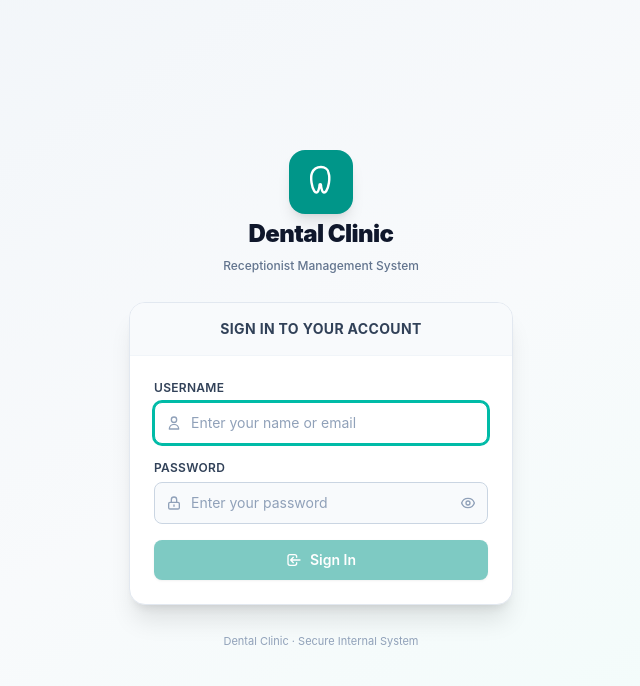
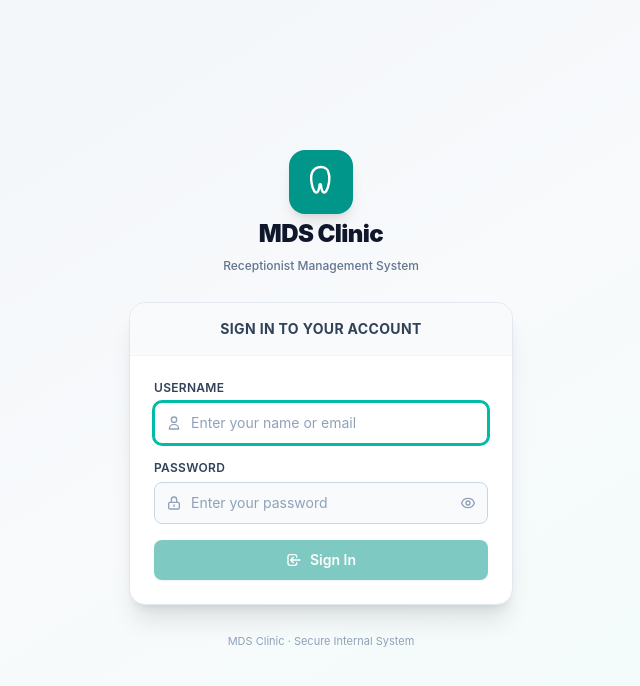
Before and after one commit to PrimeTech-LLC/Dental-client-management-product, a React (Vite) app in the folder app/: page / in a window 1280 px wide. Shown: the top 686 px of the page, without its empty margins (319-959 px from the left). Built offline with nearby package versions, Linux system fonts and the light colour scheme; no server answers.

Commit message:
17 commit (Vercel first fixing)

```diff
--- a/app/index.html
+++ b/app/index.html
@@ -3,10 +3,10 @@
   <head>
     <meta charset="UTF-8" />
     <meta name="viewport" content="width=device-width, initial-scale=1.0" />
-    <title>My Google AI Studio App</title>
-    <meta name="description" content="An application built with Google AI Studio." />
-    <meta property="og:title" content="My Google AI Studio App" />
-    <meta property="og:description" content="An application built with Google AI Studio." />
+    <title>MDS Clinic — Management System</title>
+    <meta name="description" content="MDS Clinic (Mehmood Dental Surgeon) internal management system." />
+    <meta property="og:title" content="MDS Clinic Management System" />
+    <meta property="og:description" content="MDS Clinic (Mehmood Dental Surgeon) internal management system." />
     <meta property="og:type" content="website" />
     <meta name="twitter:card" content="summary_large_image" />
   </head>
--- a/app/metadata.json
+++ b/app/metadata.json
@@ -1,6 +1,6 @@
 {
-  "name": "Apex Dental Clinic Management System",
-  "description": "Full-stack production dental practice and receptionist operations system featuring relational patient records, doctor scheduling, conflict detection, treatment tracking, medical alerts, digital prescriptions, printable appointment & consultation cards, reminders, and audit logging.",
+  "name": "MDS Clinic Management System",
+  "description": "Full-stack production dental practice and receptionist operations system for Mehmood Dental Surgeon (MDS Clinic) featuring relational patient records, doctor scheduling, conflict detection, treatment tracking, medical alerts, digital prescriptions, printable appointment & consultation cards, reminders, and audit logging.",
   "requestFramePermissions": [],
   "majorCapabilities": ["MAJOR_CAPABILITY_SERVER_SIDE_GEMINI_API"]
 }
--- a/app/package.json
+++ b/app/package.json
@@ -1,5 +1,5 @@
 {
-  "name": "apex-dental-clinic",
+  "name": "mds-clinic",
   "private": true,
   "version": "0.0.0",
   "type": "module",
--- a/app/server.ts
+++ b/app/server.ts
@@ -15,7 +15,7 @@ const __dirname  = path.dirname(__filename);
 const IS_PROD    = process.env.NODE_ENV === 'production';
 const JWT_SECRET = process.env.JWT_SECRET ?? (IS_PROD
   ? (() => { console.error('FATAL: JWT_SECRET must be set in production. Refusing to start.'); process.exit(1); })()!
-  : 'apex-dental-dev-secret-change-me');
+  : 'mds-clinic-dev-secret-change-me');
 
 const JWT_EXPIRY = '12h';
 const API_PORT   = IS_PROD ? (Number(process.env.PORT) || 3000) : 3001;
@@ -849,7 +849,7 @@ if (IS_PROD) {
 // ─── Start ────────────────────────────────────────────────────────────────────
 
 app.listen(API_PORT, () => {
-  console.log(`🦷  Apex Dental API → http://localhost:${API_PORT}`);
+  console.log(`🦷  MDS Clinic API → http://localhost:${API_PORT}`);
   console.log(`   Mode: ${IS_PROD ? 'production' : 'development (Vite proxies /api from :3000)'}`);
 });
 
--- a/app/src/components/auth/LoginScreen.tsx
+++ b/app/src/components/auth/LoginScreen.tsx
@@ -171,7 +171,7 @@ export const LoginScreen: React.FC<LoginScreenProps> = ({ onLogin }) => {
             </svg>
           </div>
           <h1 className="text-2xl font-black text-slate-900 tracking-tight">
-            {clinicName || 'Dental Clinic'}
+            {clinicName || 'MDS Clinic'}
           </h1>
           <p className="text-xs text-slate-500 font-medium">
             {clinicTagline || 'Receptionist Management System'}
@@ -253,7 +253,7 @@ export const LoginScreen: React.FC<LoginScreenProps> = ({ onLogin }) => {
         </div>
 
         <p className="text-center text-[11px] text-slate-400">
-          {clinicName || 'Dental Clinic'} · Secure Internal System
+          {clinicName || 'MDS Clinic'} · Secure Internal System
         </p>
       </div>
     </div>
--- a/app/src/server/db/database.ts
+++ b/app/src/server/db/database.ts
@@ -1,5 +1,5 @@
 /**
- * Apex Dental Clinic — Postgres Database Layer
+ * MDS Clinic (Mehmood Dental Surgeon) — Postgres Database Layer
  * All persistence now goes through Neon Postgres via the pool in connection.ts
  * Column names: snake_case in DB → camelCase in TypeScript (mapped explicitly)
  */
--- a/app/src/types/index.ts
+++ b/app/src/types/index.ts
@@ -1,5 +1,5 @@
 /**
- * Apex Dental Clinic Management System
+ * MDS Clinic (Mehmood Dental Surgeon) Management System
  * Core Domain Types and Enums
  */
 
```
Also changed, not shown: 2 other files (tests, documents, lock files or other folders).
